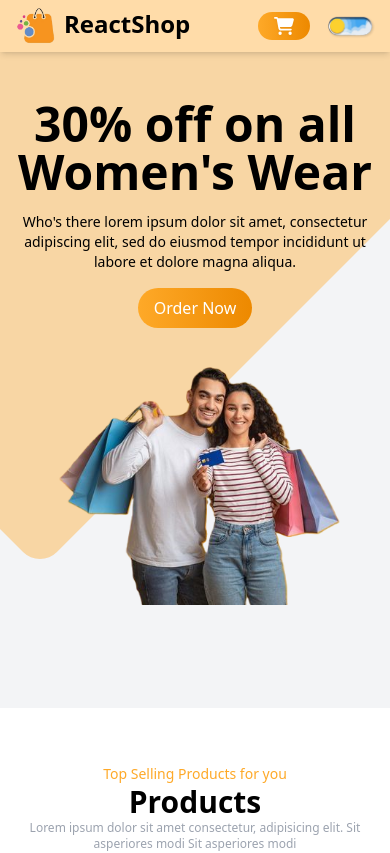
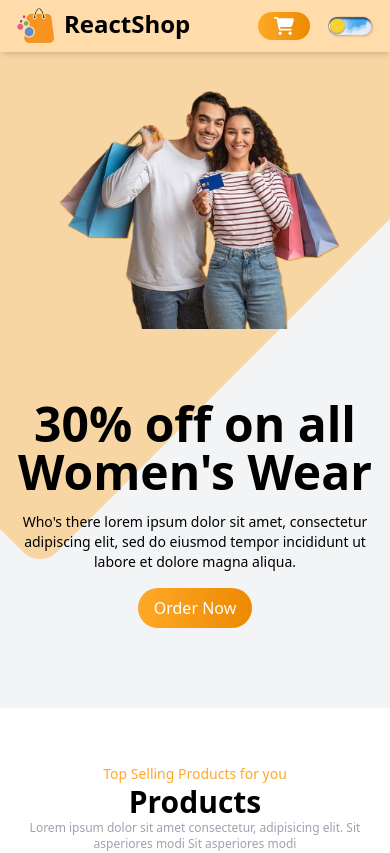
Before and after one commit to tu1511/ReactShop, a React (Vite) app: page / in a window 390 px wide. Shown: the top 853 px of the page. Built offline with nearby package versions, Linux system fonts and the light colour scheme.

Commit message:
style: add style aos for my web

```diff
--- a/src/components/Hero/Hero.jsx
+++ b/src/components/Hero/Hero.jsx
@@ -69,13 +69,27 @@ const Hero = () => {
             sm:text-left order-2 sm:order-1 relative z-10"
                 >
                   <h1
+                    data-aos="zoom-out"
+                    data-aos-duration="500"
+                    data-aos-once="true"
                     className="text-5xl sm:text-6xl
               lg:text-7xl font-bold"
                   >
                     {data.title}
                   </h1>
-                  <p className="text-sm">{data.description}</p>
-                  <div>
+                  <p
+                    data-aos="fade-up"
+                    data-aos-duration="500"
+                    data-aos-delay="100"
+                    className="text-sm"
+                  >
+                    {data.description}
+                  </p>
+                  <div
+                    data-aos="fade-up"
+                    data-aos-duration="500"
+                    data-aos-delay="300"
+                  >
                     <button
                       className="bg-gradient-to-r from-primary to-secondary hover:scale-105
                 duration-200 text-white py-2 px-4 rounded-full"
@@ -85,8 +99,12 @@ const Hero = () => {
                   </div>
                 </div>
                 {/* image section */}
-                <div className="order-2 sm:order-1">
-                  <div className="relative z-10">
+                <div className="order-1 sm:order-2">
+                  <div
+                    data-aos="zoom-in"
+                    data-aos-once="true"
+                    className="relative z-10"
+                  >
                     <img
                       src={data.img}
                       alt=""
--- a/src/components/Navbar/Navbar.jsx
+++ b/src/components/Navbar/Navbar.jsx
@@ -106,7 +106,7 @@ const Navbar = () => {
         </div>
       </div>
       {/* lower Navbar */}
-      <div className="flex justify-center">
+      <div data-aos="zoom-in" className="flex justify-center">
         <ul className="sm:flex hidden items-center gap-4">
           {Menu.map((data) => (
             <li key={data.id}>
```
